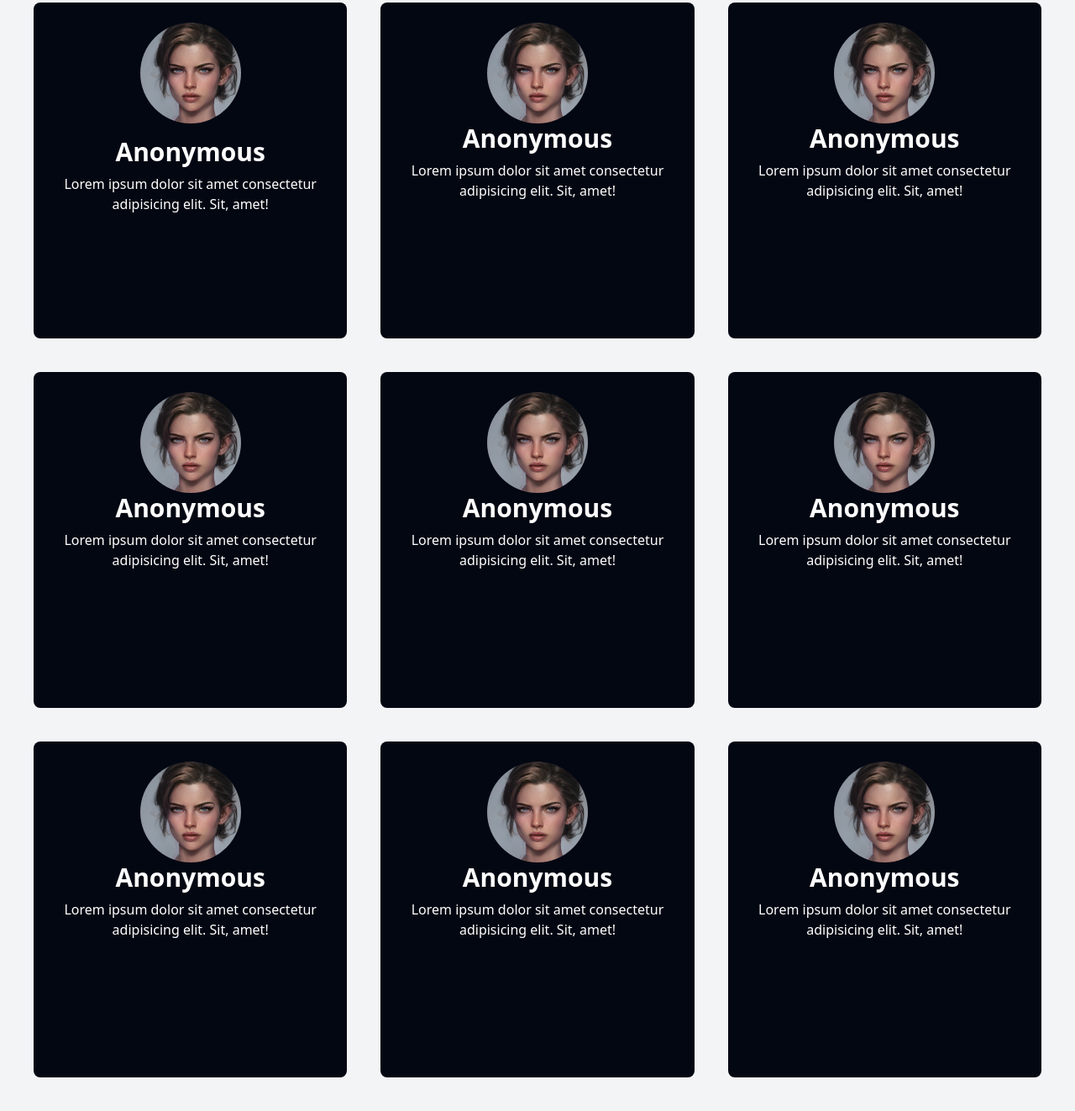
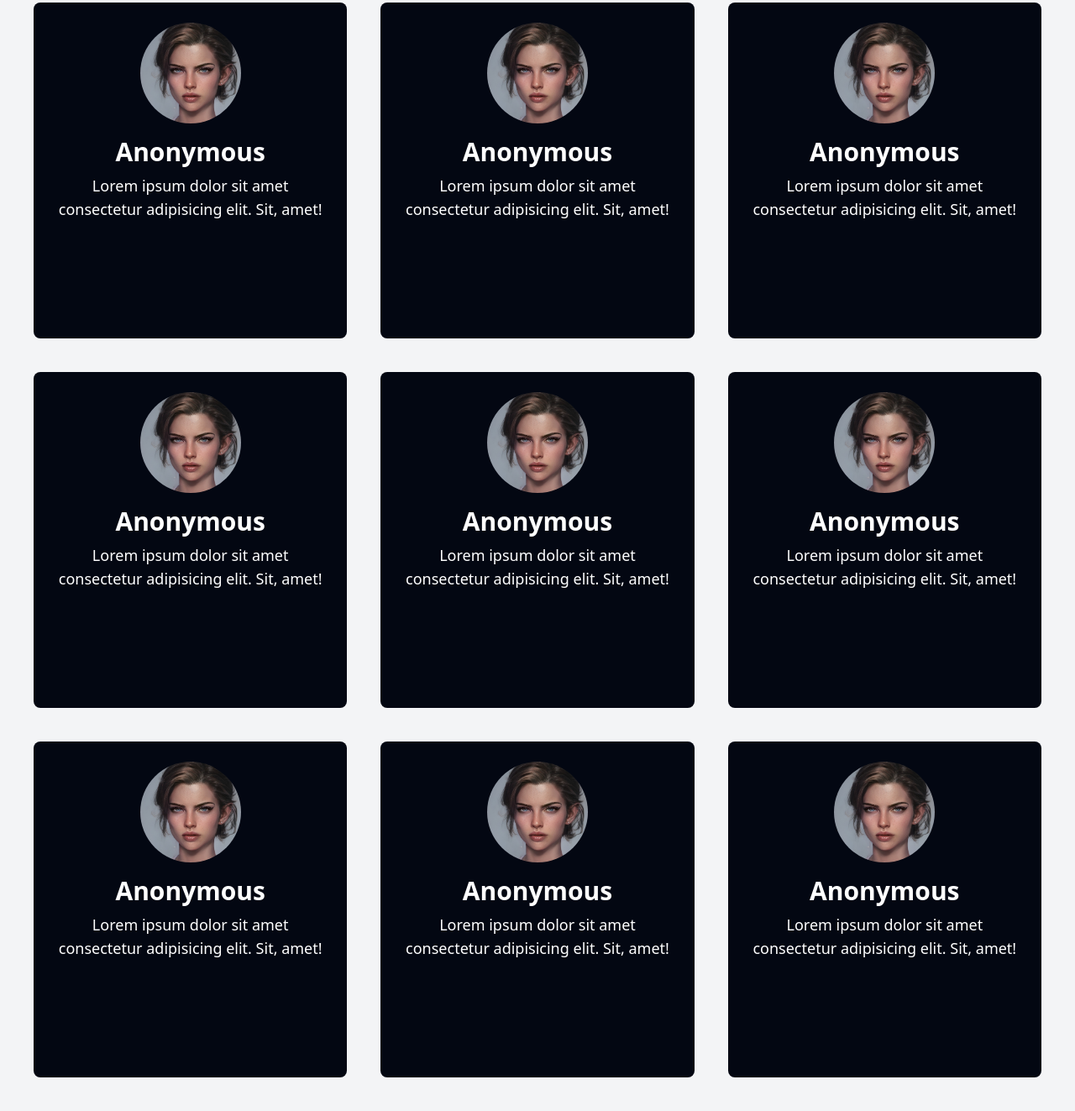
Before and after one commit to 5656ANUJ/alumniportal56, a website: page index.html in a window 1280 px wide. Shown: the part 1397-2720 px from the top of the page at 84% size. Drawn offline with nearby package versions, Linux system fonts and the light colour scheme.

Commit message:
text overflow  in mobile fix

```diff
--- a/index.html
+++ b/index.html
@@ -218,69 +218,69 @@
     </div>
 
     <!-- Profile Cards Grid -->
-  <div class="container mx-auto px-10 py-8 sm:py-12 md:py-16">
-    <div class="grid grid-cols-1 sm:grid-cols-2 lg:grid-cols-3 gap-6 md:gap-8 lg:gap-10">
+    <div class="container mx-auto px-4 sm:px-6 md:px-10 py-8 sm:py-12 md:py-16">
+      <div class="grid grid-cols-1 sm:grid-cols-2 lg:grid-cols-3 gap-4 sm:gap-6 md:gap-8 lg:gap-10">
         <!-- Card 1 -->
-      <div class="bg-gray-950 rounded-lg p-6 flex flex-col items-center h-[200px] sm:h-[250px] md:h-[400px]">
-        <img src="assets/portrait-6040876.jpg" class="rounded-full h-[120px] w-[120px] mb-4" alt="profile">
-        <span class="text-xl sm:text-2xl md:text-3xl text-white font-semibold mb-2">Anonymous</span>
-        <p class="text-white text-center">Lorem ipsum dolor sit amet consectetur adipisicing elit. Sit, amet!</p>
+        <div class="bg-gray-950 rounded-lg p-4 sm:p-6 flex flex-col items-center h-auto min-h-[200px] sm:h-[250px] md:h-[400px]">
+          <img src="assets/portrait-6040876.jpg" class="rounded-full h-16 sm:h-20 md:h-[120px] w-16 sm:w-20 md:w-[120px] mb-3 sm:mb-4" alt="profile">
+          <span class="text-lg sm:text-xl md:text-2xl lg:text-3xl text-white font-semibold mb-2">Anonymous</span>
+          <p class="text-white text-center text-sm sm:text-base md:text-lg px-2 sm:px-0 line-clamp-3">Lorem ipsum dolor sit amet consectetur adipisicing elit. Sit, amet!</p>
         </div>
 
         <!-- Card 2 -->
-       <div class="bg-gray-950 rounded-lg p-6 flex flex-col items-center h-[200px] sm:h-[250px] md:h-[400px]">
-        <img src="assets/portrait-6040876.jpg" class="rounded-full h-[120px] w-[120px]mb-4" alt="profile">
-        <span class="text-xl sm:text-2xl md:text-3xl text-white font-semibold mb-2">Anonymous</span>
-        <p class="text-white text-center">Lorem ipsum dolor sit amet consectetur adipisicing elit. Sit, amet!</p>
+        <div class="bg-gray-950 rounded-lg p-4 sm:p-6 flex flex-col items-center h-auto min-h-[200px] sm:h-[250px] md:h-[400px]">
+          <img src="assets/portrait-6040876.jpg" class="rounded-full h-16 sm:h-20 md:h-[120px] w-16 sm:w-20 md:w-[120px] mb-3 sm:mb-4" alt="profile">
+          <span class="text-lg sm:text-xl md:text-2xl lg:text-3xl text-white font-semibold mb-2">Anonymous</span>
+          <p class="text-white text-center text-sm sm:text-base md:text-lg px-2 sm:px-0 line-clamp-3">Lorem ipsum dolor sit amet consectetur adipisicing elit. Sit, amet!</p>
         </div>
 
         <!-- Card 3 -->
-       <div class="bg-gray-950 rounded-lg p-6 flex flex-col items-center h-[200px] sm:h-[250px] md:h-[400px]">
-        <img src="assets/portrait-6040876.jpg" class="rounded-full h-[120px] w-[120px]mb-4" alt="profile">
-        <span class="text-xl sm:text-2xl md:text-3xl text-white font-semibold mb-2">Anonymous</span>
-        <p class="text-white text-center">Lorem ipsum dolor sit amet consectetur adipisicing elit. Sit, amet!</p>
+        <div class="bg-gray-950 rounded-lg p-4 sm:p-6 flex flex-col items-center h-auto min-h-[200px] sm:h-[250px] md:h-[400px]">
+          <img src="assets/portrait-6040876.jpg" class="rounded-full h-16 sm:h-20 md:h-[120px] w-16 sm:w-20 md:w-[120px] mb-3 sm:mb-4" alt="profile">
+          <span class="text-lg sm:text-xl md:text-2xl lg:text-3xl text-white font-semibold mb-2">Anonymous</span>
+          <p class="text-white text-center text-sm sm:text-base md:text-lg px-2 sm:px-0 line-clamp-3">Lorem ipsum dolor sit amet consectetur adipisicing elit. Sit, amet!</p>
         </div>
 
         <!-- Card 4 -->
-       <div class="bg-gray-950 rounded-lg p-6 flex flex-col items-center h-[200px] sm:h-[250px] md:h-[400px]">
-        <img src="assets/portrait-6040876.jpg" class="rounded-full h-[120px] w-[120px]mb-4" alt="profile">
-        <span class="text-xl sm:text-2xl md:text-3xl text-white font-semibold mb-2">Anonymous</span>
-        <p class="text-white text-center">Lorem ipsum dolor sit amet consectetur adipisicing elit. Sit, amet!</p>
+        <div class="bg-gray-950 rounded-lg p-4 sm:p-6 flex flex-col items-center h-auto min-h-[200px] sm:h-[250px] md:h-[400px]">
+          <img src="assets/portrait-6040876.jpg" class="rounded-full h-16 sm:h-20 md:h-[120px] w-16 sm:w-20 md:w-[120px] mb-3 sm:mb-4" alt="profile">
+          <span class="text-lg sm:text-xl md:text-2xl lg:text-3xl text-white font-semibold mb-2">Anonymous</span>
+          <p class="text-white text-center text-sm sm:text-base md:text-lg px-2 sm:px-0 line-clamp-3">Lorem ipsum dolor sit amet consectetur adipisicing elit. Sit, amet!</p>
         </div>
 
         <!-- Card 5 -->
-       <div class="bg-gray-950 rounded-lg p-6 flex flex-col items-center h-[200px] sm:h-[250px] md:h-[400px]">
-        <img src="assets/portrait-6040876.jpg" class="rounded-full h-[120px] w-[120px]mb-4" alt="profile">
-        <span class="text-xl sm:text-2xl md:text-3xl text-white font-semibold mb-2">Anonymous</span>
-        <p class="text-white text-center">Lorem ipsum dolor sit amet consectetur adipisicing elit. Sit, amet!</p>
+        <div class="bg-gray-950 rounded-lg p-4 sm:p-6 flex flex-col items-center h-auto min-h-[200px] sm:h-[250px] md:h-[400px]">
+          <img src="assets/portrait-6040876.jpg" class="rounded-full h-16 sm:h-20 md:h-[120px] w-16 sm:w-20 md:w-[120px] mb-3 sm:mb-4" alt="profile">
+          <span class="text-lg sm:text-xl md:text-2xl lg:text-3xl text-white font-semibold mb-2">Anonymous</span>
+          <p class="text-white text-center text-sm sm:text-base md:text-lg px-2 sm:px-0 line-clamp-3">Lorem ipsum dolor sit amet consectetur adipisicing elit. Sit, amet!</p>
         </div>
 
         <!-- Card 6 -->
-       <div class="bg-gray-950 rounded-lg p-6 flex flex-col items-center h-[200px] sm:h-[250px] md:h-[400px]">
-         <img src="assets/portrait-6040876.jpg" class="rounded-full h-[120px] w-[120px]mb-4" alt="profile">
-        <span class="text-xl sm:text-2xl md:text-3xl text-white font-semibold mb-2">Anonymous</span>
-        <p class="text-white text-center">Lorem ipsum dolor sit amet consectetur adipisicing elit. Sit, amet!</p>
+        <div class="bg-gray-950 rounded-lg p-4 sm:p-6 flex flex-col items-center h-auto min-h-[200px] sm:h-[250px] md:h-[400px]">
+          <img src="assets/portrait-6040876.jpg" class="rounded-full h-16 sm:h-20 md:h-[120px] w-16 sm:w-20 md:w-[120px] mb-3 sm:mb-4" alt="profile">
+          <span class="text-lg sm:text-xl md:text-2xl lg:text-3xl text-white font-semibold mb-2">Anonymous</span>
+          <p class="text-white text-center text-sm sm:text-base md:text-lg px-2 sm:px-0 line-clamp-3">Lorem ipsum dolor sit amet consectetur adipisicing elit. Sit, amet!</p>
         </div>
 
         <!-- Card 7 -->
-       <div class="bg-gray-950 rounded-lg p-6 flex flex-col items-center h-[200px] sm:h-[250px] md:h-[400px]">
-         <img src="assets/portrait-6040876.jpg" class="rounded-full h-[120px] w-[120px]mb-4" alt="profile">
-        <span class="text-xl sm:text-2xl md:text-3xl text-white font-semibold mb-2">Anonymous</span>
-        <p class="text-white text-center">Lorem ipsum dolor sit amet consectetur adipisicing elit. Sit, amet!</p>
+        <div class="bg-gray-950 rounded-lg p-4 sm:p-6 flex flex-col items-center h-auto min-h-[200px] sm:h-[250px] md:h-[400px]">
+          <img src="assets/portrait-6040876.jpg" class="rounded-full h-16 sm:h-20 md:h-[120px] w-16 sm:w-20 md:w-[120px] mb-3 sm:mb-4" alt="profile">
+          <span class="text-lg sm:text-xl md:text-2xl lg:text-3xl text-white font-semibold mb-2">Anonymous</span>
+          <p class="text-white text-center text-sm sm:text-base md:text-lg px-2 sm:px-0 line-clamp-3">Lorem ipsum dolor sit amet consectetur adipisicing elit. Sit, amet!</p>
         </div>
 
         <!-- Card 8 -->
-       <div class="bg-gray-950 rounded-lg p-6 flex flex-col items-center h-[200px] sm:h-[250px] md:h-[400px]">
-         <img src="assets/portrait-6040876.jpg" class="rounded-full h-[120px] w-[120px]mb-4" alt="profile">
-        <span class="text-xl sm:text-2xl md:text-3xl text-white font-semibold mb-2">Anonymous</span>
-        <p class="text-white text-center">Lorem ipsum dolor sit amet consectetur adipisicing elit. Sit, amet!</p>
+        <div class="bg-gray-950 rounded-lg p-4 sm:p-6 flex flex-col items-center h-auto min-h-[200px] sm:h-[250px] md:h-[400px]">
+          <img src="assets/portrait-6040876.jpg" class="rounded-full h-16 sm:h-20 md:h-[120px] w-16 sm:w-20 md:w-[120px] mb-3 sm:mb-4" alt="profile">
+          <span class="text-lg sm:text-xl md:text-2xl lg:text-3xl text-white font-semibold mb-2">Anonymous</span>
+          <p class="text-white text-center text-sm sm:text-base md:text-lg px-2 sm:px-0 line-clamp-3">Lorem ipsum dolor sit amet consectetur adipisicing elit. Sit, amet!</p>
         </div>
 
         <!-- Card 9 -->
-       <div class="bg-gray-950 rounded-lg p-6 flex flex-col items-center h-[200px] sm:h-[250px] md:h-[400px]">
-         <img src="assets/portrait-6040876.jpg" class="rounded-full h-[120px] w-[120px]mb-4" alt="profile">
-        <span class="text-xl sm:text-2xl md:text-3xl text-white font-semibold mb-2">Anonymous</span>
-        <p class="text-white text-center">Lorem ipsum dolor sit amet consectetur adipisicing elit. Sit, amet!</p>
+        <div class="bg-gray-950 rounded-lg p-4 sm:p-6 flex flex-col items-center h-auto min-h-[200px] sm:h-[250px] md:h-[400px]">
+          <img src="assets/portrait-6040876.jpg" class="rounded-full h-16 sm:h-20 md:h-[120px] w-16 sm:w-20 md:w-[120px] mb-3 sm:mb-4" alt="profile">
+          <span class="text-lg sm:text-xl md:text-2xl lg:text-3xl text-white font-semibold mb-2">Anonymous</span>
+          <p class="text-white text-center text-sm sm:text-base md:text-lg px-2 sm:px-0 line-clamp-3">Lorem ipsum dolor sit amet consectetur adipisicing elit. Sit, amet!</p>
         </div>
       </div>
   </div>
```
Lines whose indentation alone changed are shown as unchanged.
